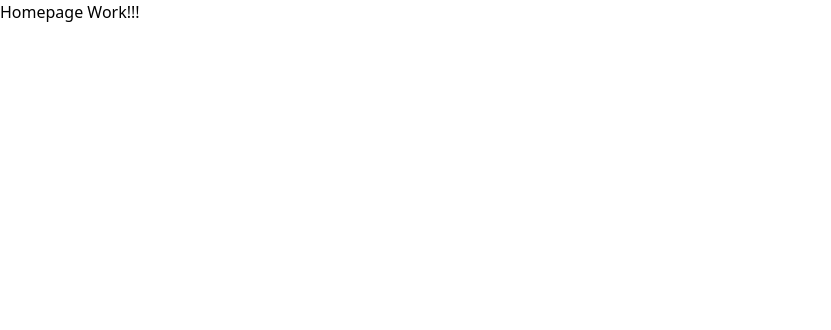
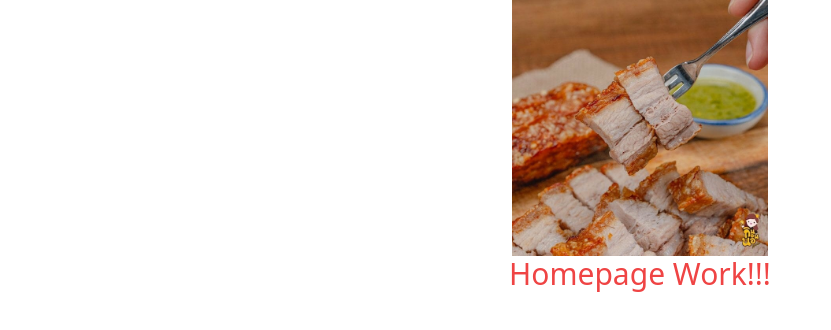
Before and after one commit to PacharaponFirst/samakran, a React (Vite) app: page /home in a window 1280 px wide. Shown: the top 330 px of the page, without its empty margins (0-831 px from the left). Built offline with nearby package versions, Linux system fonts and the light colour scheme.

Commit message:
homepage login button

```diff
--- a/src/component/LoginForm.tsx
+++ b/src/component/LoginForm.tsx
@@ -1,10 +1,12 @@
 import { FC, useState } from 'react';
 import { string, z } from 'zod';
+import { useNavigate } from 'react-router-dom';
 
 const LoginForm: FC = () => {
     // script
     const [email, setEmail] = useState("");
     const [password, setPassword] = useState("");
+    const navigate = useNavigate();
 
     // validation schema
     const userModel = z.object({
@@ -12,16 +14,17 @@ const LoginForm: FC = () => {
         password: string().min(8),
     });
 
-    const onLoginClick = () => {};
+    const onLoginClick = () => {
 
         const model = userModel.safeParse({ email, password});
         if (model.success) {
             //TODO: send data to api server
+            navigate("/home");
         } else {
             //show error dialog
         }
 
-
+    };
 
     //template
 
--- a/src/page/HomePage.tsx
+++ b/src/page/HomePage.tsx
@@ -2,9 +2,12 @@ import { FC } from 'react';
 
 const HomePage:FC = () => {
     return <>
-    <h1>
+    <div className='flex flex-col'>
+    <img className='w-64 h-64 m-auto' src = "moo.jpg"></img>
+    <h1 className='m-auto text-3xl text-red-500'>
         Homepage Work!!!
     </h1>
+    </div>
     </>
 }
 
```
